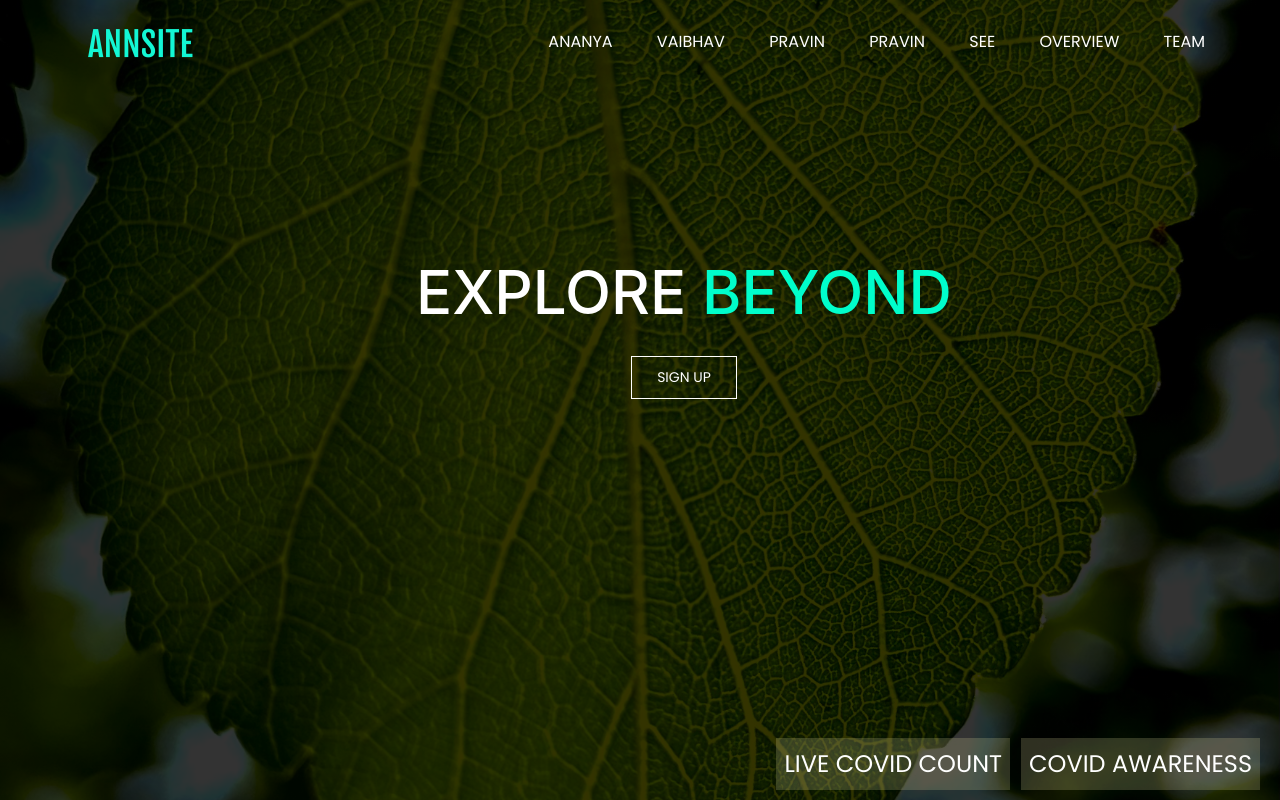
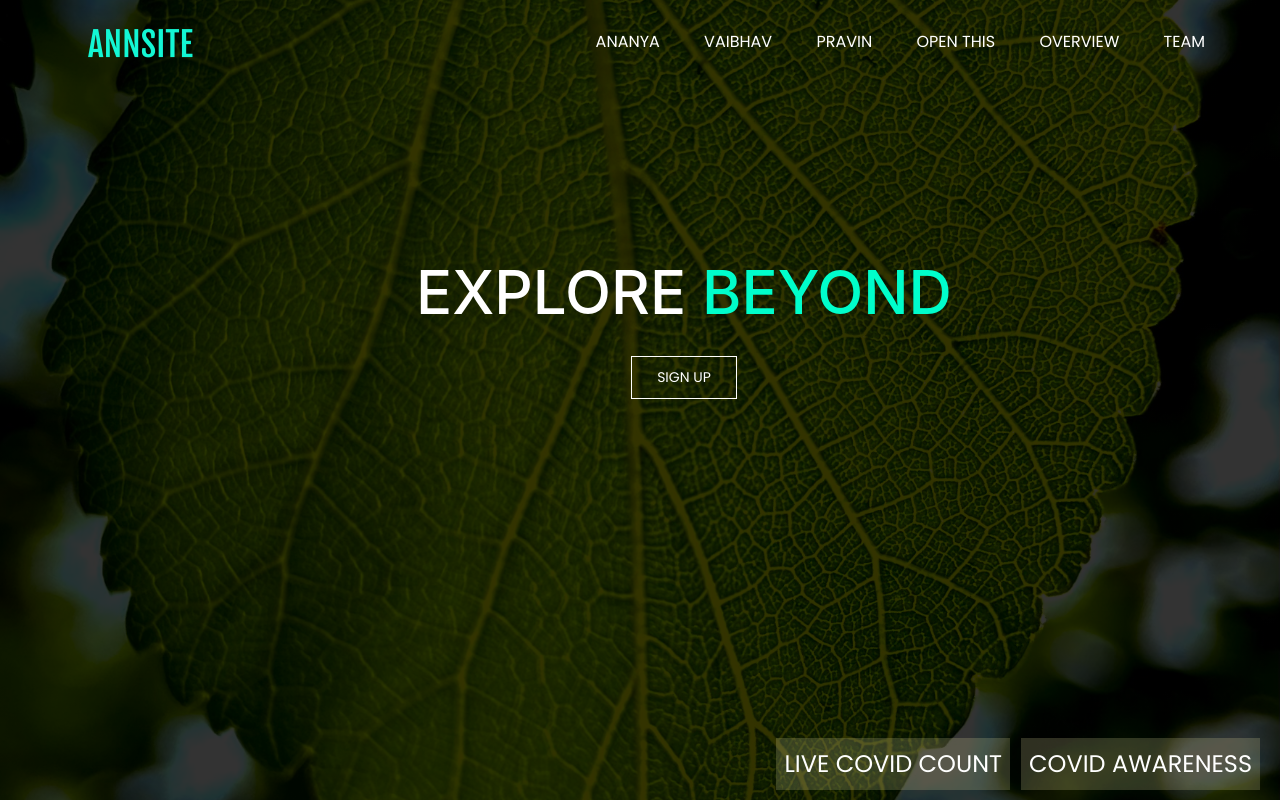
Before and after one commit to Ananyaiitbhilai/annsite, a Django app: page / in a window 1280 px wide. Run offline with Django 3.2, Linux system fonts and the light colour scheme.

Commit message:
Update homepg.html

```diff
--- a/templates/homepg.html
+++ b/templates/homepg.html
@@ -208,10 +208,10 @@ header {
 <li><a href="{% url 'ananyapg' %}">Ananya</a></li>
 <li><a href="{% url 'vaibhavpg' %}">Vaibhav</a></li>
 <li><a href="{% url 'pravinpg' %}">Pravin</a></li>
-	<li><a href="{% url 'pravinpg' %}">Pravin</a></li>
-    <li><a href="{% url 'party' %}">see</a></li>
 
-    <li><a href="{% url 'cause' %}">OVERVIEW</a></li>
+    <li><a href="{% url 'party' %}">Open This</a></li>
+
+    <li><a href="{% url 'cause' %}">Overview</a></li>
 <li><a href="{% url 'team' %}">Team</a></li>
 
 </ul>
```
